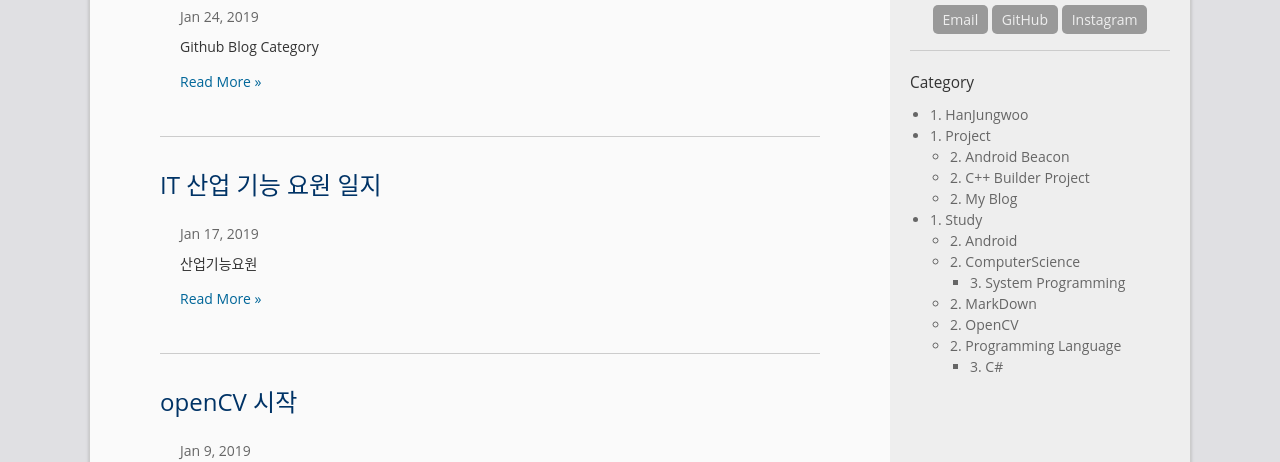
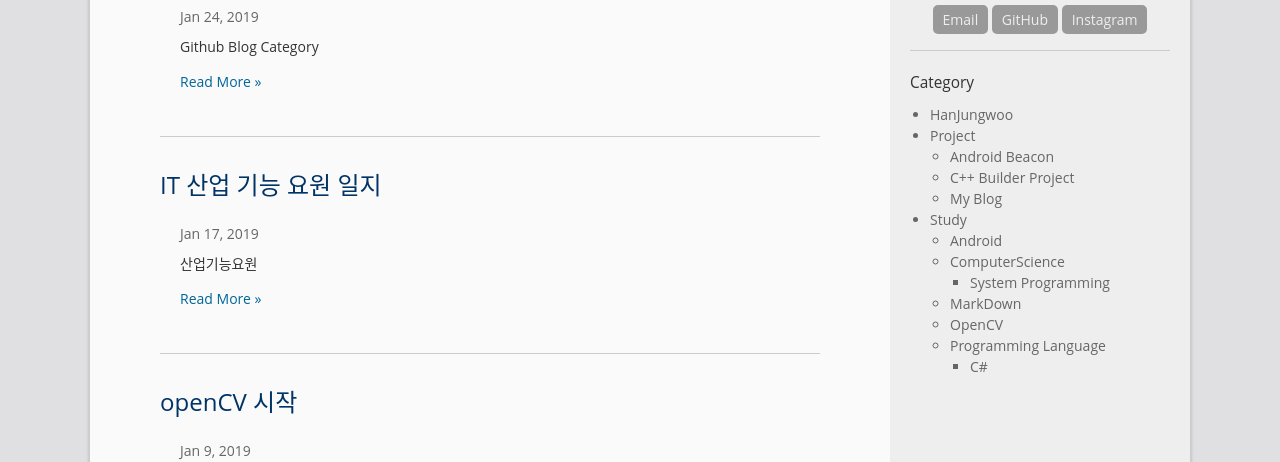
Before and after one commit to sunrisehouse/hanjungwoo-blog-old, a Jekyll site: the page built from index.html, in a window 1280 px wide. Shown: the part 302-764 px from the top of the page. Built offline with Jekyll 4.4.1, drawn with Linux system fonts in a browser that asks for light colours; the list of posts is cut into pages by our own code.

Commit message:
upload category

```diff
--- a/_includes/sidebar.html
+++ b/_includes/sidebar.html
@@ -29,15 +29,15 @@
   <ul>
     {% for category_level1 in site.category %}{%if category_level1[0] != nil%}
       <li>
-        <p>1. {{ category_level1[0] }}</p>
+        <p>{{ category_level1[0] }}</p>
         <ul>
         {% for category_level2 in category_level1[1] %}{%if category_level2[0] != nil%}
           <li>
-            <p>2. {{ category_level2[0] }}</p>
+            <p>{{ category_level2[0] }}</p>
             <ul>
               {% for category_level3 in category_level2[1] %}{%if category_level3[0] != nil%}
               <li>
-                <p>3. {{ category_level3[0] }}</p>
+                <p>{{ category_level3[0] }}</p>
               </li>
               {% endif %}{% endfor %}
             </ul>
```
